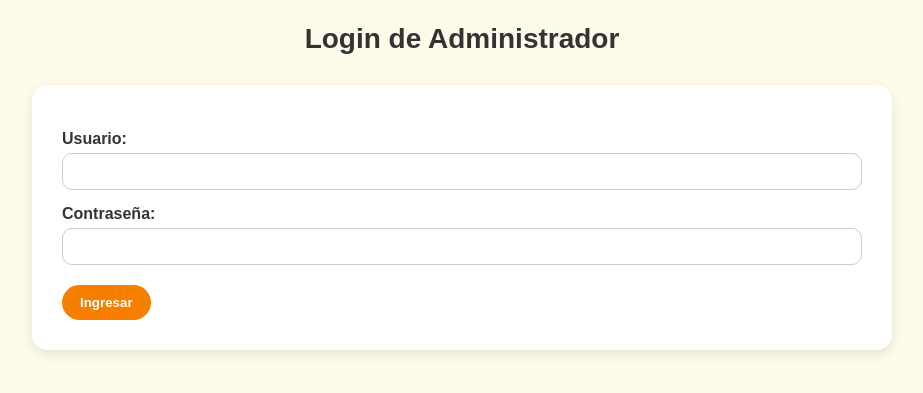
After one commit to jerozapata/Delicious-Chips, a Flask app: page /login in a window 1280 px wide. The commit adds this page. Shown: the top 393 px of the page, without its empty margins (178-1101 px from the left). Run offline with Flask 3, Linux system fonts and the light colour scheme.

Commit message:
admin password

```diff
--- a/app.py
+++ b/app.py
@@ -1,4 +1,4 @@
-from flask import Flask, render_template, redirect, request, url_for
+from flask import Flask, render_template, redirect, request, url_for, session
 from datetime import datetime
 from collections import defaultdict
 import os
@@ -11,10 +11,17 @@ load_dotenv()
 
 app = Flask(__name__, instance_relative_config=True)
 
+app.secret_key = 'clave-secreta-delicious'
+
 app.config['SQLALCHEMY_DATABASE_URI'] = os.getenv('SQLALCHEMY_DATABASE_URI')
 app.config['SQLALCHEMY_TRACK_MODIFICATIONS'] = False
 
+USUARIO_ADMIN= 'admin'
+PASSWORD_ADMIN= 'papas123'
+
 db.init_app(app)
+
+
 
 def leer_pedidos():
     pedidos = Pedido.query.all()
@@ -54,6 +61,32 @@ def leer_pedidos():
 @app.route('/')
 def index():
     return render_template('index.html')
+
+
+@app.route('/login', methods=['GET','POST'])
+def login():
+    error = None
+    if request.method == 'POST':
+        usuario = request.form['username']
+        contrasena = request.form['password']
+        if usuario == USUARIO_ADMIN and contrasena == PASSWORD_ADMIN:
+            session['admin'] = True
+            return redirect(url_for('pedidos'))
+        else:
+            error = 'Usuario o contraseña incorrectos'
+    return render_template('login.html', error=error)
+
+@app.route('/admin')
+def admin():
+    if not session.get('admin'):
+        return redirect(url_for('login'))
+    return render_template('admin.html')  # Aquí va tu sección admin real
+
+@app.route('/logout')
+def logout():
+    session.pop('admin', None)
+    return redirect(url_for('index'))
+
 
 @app.route('/verificar_cliente', methods=['GET', 'POST'])
 def verificar_cliente():
@@ -268,6 +301,9 @@ def pedido_exitoso(pedido_id):
 
 @app.route('/pedidos')
 def pedidos():
+    if not session.get('admin'):
+            return redirect(url_for('login'))
+
     pedidos = leer_pedidos()  # Esta función ya la tienes y arma los pedidos
     return render_template('lista_pedidos.html', pedidos=pedidos)
 
--- a/static/stilo.css
+++ b/static/stilo.css
@@ -234,6 +234,8 @@ label {
 
 input[type="text"],
 input[type="number"],
+input[type="password"],
+input[type="email"],
 select,
 textarea {
   width: 100%;
--- /dev/null
+++ b/templates/login.html
@@ -0,0 +1,26 @@
+<!DOCTYPE html>
+<html lang="es">
+<head>
+  <meta charset="UTF-8">
+  <title>Iniciar sesión</title>
+  <link rel="icon" type="image/x-icon" href="{{ url_for('static', filename='favicon.ico') }}">
+  <link rel="stylesheet" href="{{ url_for('static', filename='stilo.css') }}">
+
+</head>
+<body>
+  <h2>Login de Administrador</h2>
+  <form method="POST" action="/login">
+    <label>Usuario:</label>
+    <input type="text" name="username" required><br>
+
+    <label>Contraseña:</label>
+    <input type="password" name="password" required><br>
+
+    <button type="submit">Ingresar</button>
+  </form>
+
+  {% if error %}
+    <p style="color:red;">{{ error }}</p>
+  {% endif %}
+</body>
+</html>
```
Also changed, not shown: templates/lista_pedidos.html (+6 -1 lines).
